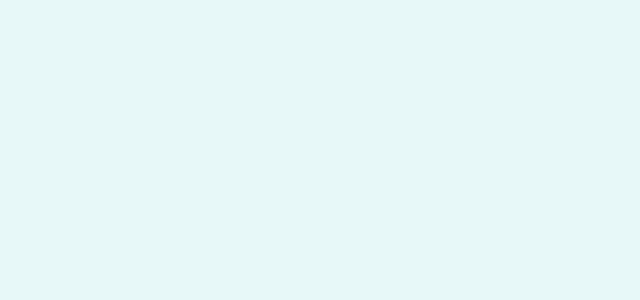
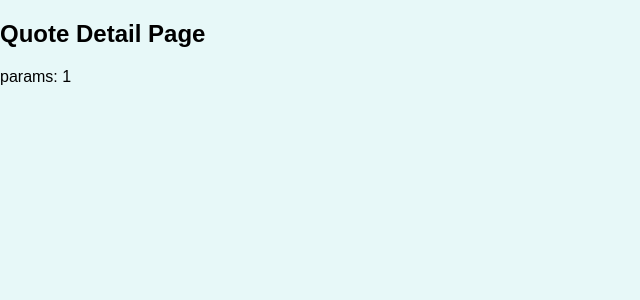
Before and after one commit to Sealman234/react-router-demo-app, a React (Create React App) app: page /quotes/1 in a window 1280 px wide. Shown: the top 300 px of the page, without its empty margins (0-640 px from the left). Built offline with nearby package versions, Linux system fonts and the light colour scheme.

Commit message:
Nested Routes in Dynamic Routes

```diff
--- a/src/App.js
+++ b/src/App.js
@@ -1,5 +1,29 @@
+import { Redirect, Route, Switch } from 'react-router-dom';
+import AllQuotes from './components/pages/AllQuotes';
+import NewQuote from './components/pages/NewQuote';
+import QuoteDetail from './components/pages/QuoteDetail';
+
 function App() {
-  return <div></div>;
+  return (
+    <div>
+      <main>
+        <Switch>
+          <Route path="/" exact>
+            <Redirect to="/quotes" />
+          </Route>
+          <Route path="/quotes" exact>
+            <AllQuotes />
+          </Route>
+          <Route path="/quotes/:quoteId">
+            <QuoteDetail />
+          </Route>
+          <Route path="/new-quote">
+            <NewQuote />
+          </Route>
+        </Switch>
+      </main>
+    </div>
+  );
 }
 
 export default App;
--- /dev/null
+++ b/src/components/pages/AllQuotes.js
@@ -0,0 +1,7 @@
+import React from 'react';
+
+const AllQuotes = () => {
+  return <div>All Quotes Page</div>;
+};
+
+export default AllQuotes;
--- /dev/null
+++ b/src/components/pages/NewQuote.js
@@ -0,0 +1,7 @@
+import React from 'react';
+
+const NewQuote = () => {
+  return <div>New Quote Page</div>;
+};
+
+export default NewQuote;
--- /dev/null
+++ b/src/components/pages/QuoteDetail.js
@@ -0,0 +1,20 @@
+import React from 'react';
+import { Route, useParams } from 'react-router-dom';
+import { Fragment } from 'react/cjs/react.production.min';
+import Comments from '../comments/Comments';
+
+const QuoteDetail = () => {
+  const params = useParams();
+
+  return (
+    <Fragment>
+      <h2>Quote Detail Page</h2>
+      <p>params: {params.quoteId}</p>
+      <Route path={`/quotes/${params.quoteId}/comments`}>
+        <Comments />
+      </Route>
+    </Fragment>
+  );
+};
+
+export default QuoteDetail;
--- a/src/index.js
+++ b/src/index.js
@@ -2,5 +2,11 @@ import ReactDOM from 'react-dom';
 
 import './index.css';
 import App from './App';
+import { BrowserRouter } from 'react-router-dom/cjs/react-router-dom.min';
 
-ReactDOM.render(<App />, document.getElementById('root'));
+ReactDOM.render(
+  <BrowserRouter>
+    <App />
+  </BrowserRouter>,
+  document.getElementById('root')
+);
```
